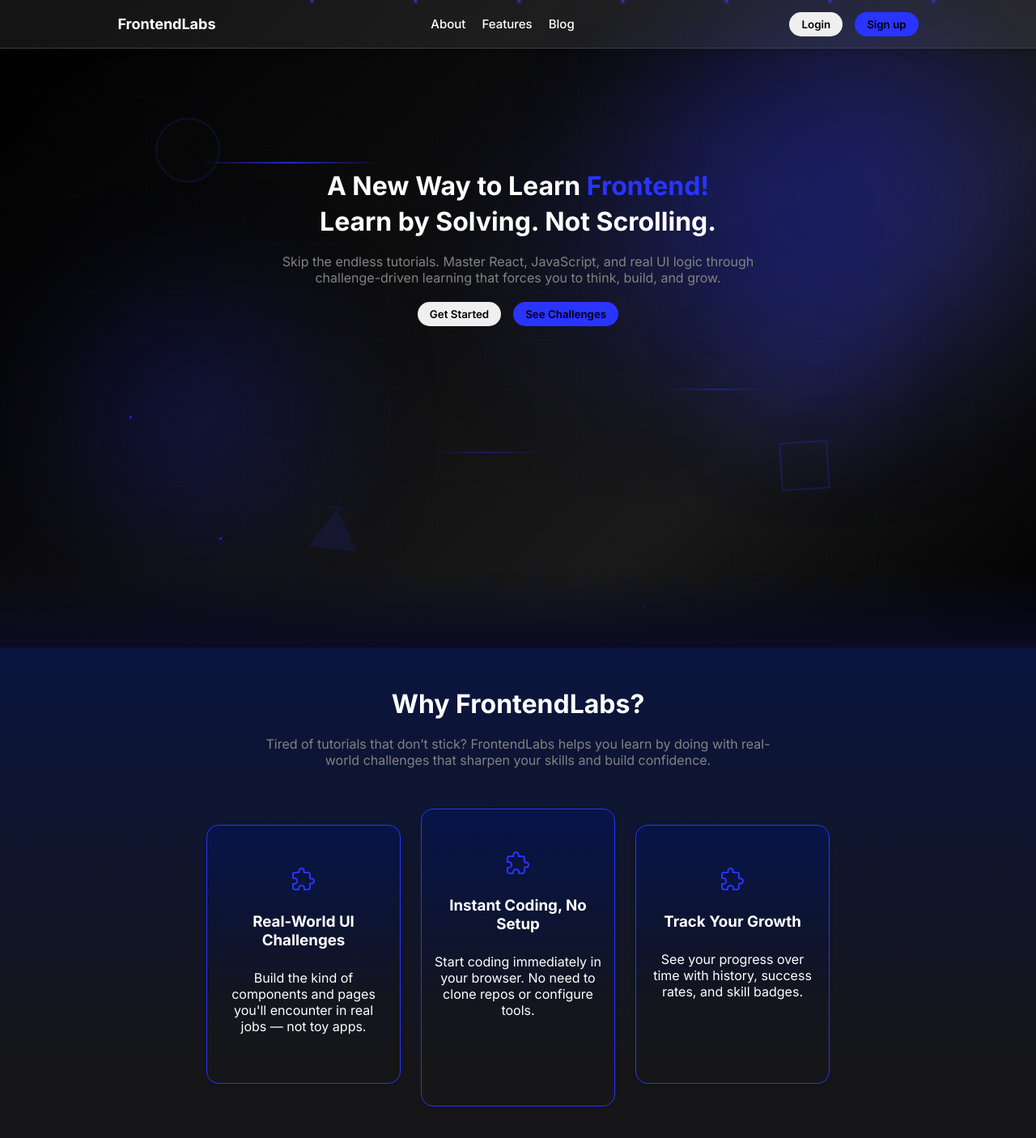
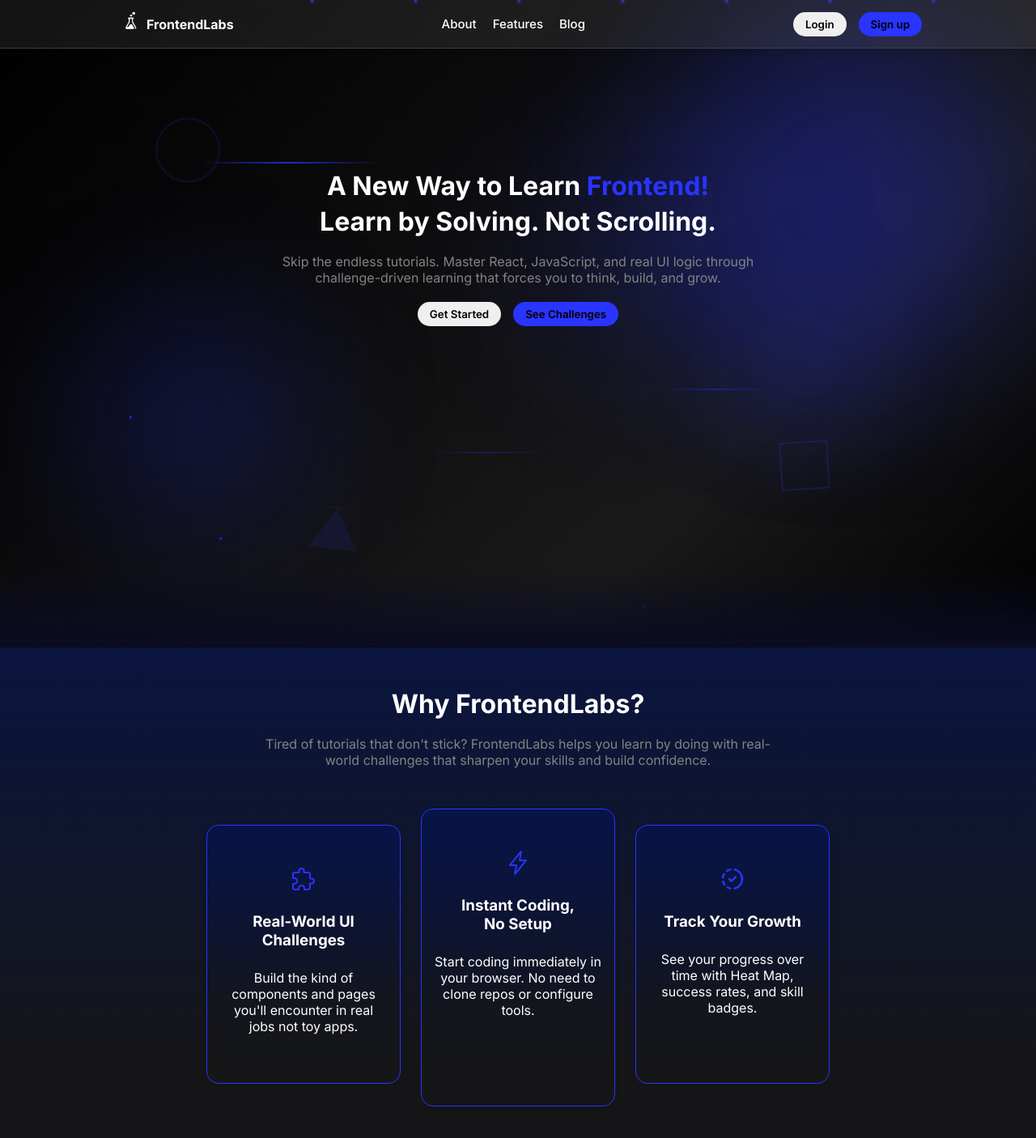
Before and after one commit to Sushant1805/FrontendLabs, a React (Vite) app in the folder Frontend/: page / in a window 1280 px wide. Shown: the top 1406 px of the page at 81% size. Built offline with nearby package versions, Linux system fonts and the light colour scheme.

Commit message:
Features Page Improvements, Animations Added

```diff
--- a/Frontend/index.html
+++ b/Frontend/index.html
@@ -2,9 +2,9 @@
 <html lang="en">
   <head>
     <meta charset="UTF-8" />
-    <link rel="icon" type="image/svg+xml" href="/vite.svg" />
+    <link rel="icon" type="image/svg+xml" href="./src/assets/FrontendLabs.png" />
     <meta name="viewport" content="width=device-width, initial-scale=1.0" />
-    <title>frontendlabs - A Professional Training Ground for Frontend Developers
+    <title>FrontendLabs - A Professional Training Ground for Frontend Developers
 </title>
   </head>
   <body>
--- a/Frontend/package.json
+++ b/Frontend/package.json
@@ -14,6 +14,7 @@
     "@fontsource/poppins": "^5.2.6",
     "@hugeicons/react": "^1.0.5",
     "@studio-freight/lenis": "^1.0.42",
+    "aos": "^2.3.4",
     "react": "^19.1.0",
     "react-dom": "^19.1.0",
     "react-icons": "^5.5.0",
--- a/Frontend/src/App.jsx
+++ b/Frontend/src/App.jsx
@@ -2,12 +2,26 @@ import React, {useEffect} from 'react'
 import LandingPage from './Pages/LandingPage'
 import Features from './Pages/Features'
 import Lenis from '@studio-freight/lenis';
+import AOS from 'aos';
+import 'aos/dist/aos.css';
 
 
 
 
 const App = () => {
   useEffect(() => {
+    // Initialize AOS
+    AOS.init({
+      duration: 1000,
+      once: true,
+      easing: 'ease-in-out',
+      disable: false,
+      startEvent: 'DOMContentLoaded',
+      initClassName: 'aos-init',
+      animatedClassName: 'aos-animate',
+    });
+
+    // Initialize Lenis smooth scrolling
     const lenis = new Lenis({
       duration: 1.2,
       easing: (t) => Math.min(1, 1.001 - Math.pow(2, -10 * t)),
@@ -20,6 +34,11 @@ const App = () => {
     }
 
     requestAnimationFrame(raf);
+
+    // Cleanup
+    return () => {
+      lenis.destroy();
+    };
   }, []);
 
   return (
--- a/Frontend/src/Components/HeroSection.jsx
+++ b/Frontend/src/Components/HeroSection.jsx
@@ -3,7 +3,7 @@ import React from 'react'
 const HeroSection = () => {
   return (
     <>
-        <div className='hero-section'>
+        <div className='hero-section hero-section-animated'>
             <h1 className='hero-heading'><span>A New Way to Learn <span className='hero-frontend-text'>Frontend!</span></span> <span>Learn by Solving. Not Scrolling.</span></h1>
 
             <p className='hero-paragraph'>Skip the endless tutorials. Master React, JavaScript, and real UI logic through challenge-driven learning that forces you to think, build, and grow.</p>
--- a/Frontend/src/Components/Navbar.jsx
+++ b/Frontend/src/Components/Navbar.jsx
@@ -4,7 +4,10 @@ const Navbar = ()=>{
     return(
         <>
             <div className="navbar glass-effect">
+                <div className="logo">
+                    <img className="FrontendLabs-logo" src="./src/assets/FrontendLabs.png" alt="FrontendLabs Logo" />
                 <p className="logo"><strong>FrontendLabs</strong></p>
+                </div>
                 <ul className="navbar-menu">
                     <li>About</li>
                     <li>Features</li>
--- a/Frontend/src/Data/FeaturesData.js
+++ b/Frontend/src/Data/FeaturesData.js
@@ -1,18 +1,22 @@
+import { IoExtensionPuzzleOutline } from "react-icons/io5";
+import { IoFlashOutline } from "react-icons/io5";
+import { TbProgressCheck } from "react-icons/tb";
 const features = [
   {
-    icon: "🧩",
+    icon: IoExtensionPuzzleOutline,
     title: "Real-World UI Challenges",
-    desc: "Build the kind of components and pages you'll encounter in real jobs — not toy apps.",
+    desc: "Build the kind of components and pages you'll encounter in real jobs not toy apps.",
   },
   {
-    icon: "⚡",
-    title: "Instant Coding, No Setup",
+    icon: IoFlashOutline,
+    title: "Instant Coding,",
+    title1: "No Setup",
     desc: "Start coding immediately in your browser. No need to clone repos or configure tools.",
   },
   {
-    icon: "📈",
+    icon: TbProgressCheck,
     title: "Track Your Growth",
-    desc: "See your progress over time with history, success rates, and skill badges.",
+    desc: "See your progress over time with Heat Map, success rates, and skill badges.",
   },
 ];
 
--- a/Frontend/src/Pages/Features.jsx
+++ b/Frontend/src/Pages/Features.jsx
@@ -7,16 +7,20 @@ const Features = () => {
         <>
             <div className='feature-page'>
 
-                <h1 className='feature-heading'>Why FrontendLabs?</h1>
-                <p className='feature-subheading'>Tired of tutorials that don’t stick? FrontendLabs helps you learn by doing with real-world challenges that sharpen your skills and build confidence.</p>
+                <h1 className='feature-heading' data-aos="fade-up" data-aos-duration="1000">Why FrontendLabs?</h1>
+                <p className='feature-subheading' data-aos="fade-up" data-aos-duration="1000">Tired of tutorials that don't stick? FrontendLabs helps you learn by doing with real-world challenges that sharpen your skills and build confidence.</p>
 
-                <div className="feature-card-container">
+                <div className="feature-card-container" data-aos="fade-up" data-aos-duration="1500">
                     {
                         FeaturesData.map((item, index) => {
                             return (
-                                <div key={index} className={`card glass-effect card-${index}`}>
-                                    <IoExtensionPuzzleOutline className='icon' />
-                                    <h3>{item.title}</h3>
+                                <div
+                                    key={index}
+                                    className={`card glass-effect card-${index}`}
+                                >
+                                    <item.icon className='icon' />
+                                    <h3>{item.title} <br/> {item.title1 ? item.title1 : ''}</h3>
+
                                     <p>{item.desc}</p>
                                 </div>
                             )
--- a/Frontend/src/index.css
+++ b/Frontend/src/index.css
@@ -1,35 +1,49 @@
-*{
+* {
   padding: 0;
   margin: 0;
   font-family: 'Inter', sans-serif;
   box-sizing: border-box;
 }
-:root{
+
+:root {
   --primary-color: #2934FF;
-  --light-blue:#8AA5FF;
+  --light-blue: #8AA5FF;
   --secondary-color: #031457;
-  --dark-blue:#121426;
-  --yellow-color:#FFD63A;
+  --dark-blue: #121426;
+  --yellow-color: rgb(255, 214, 58);
 
 }
-body{
+
+.logo {
+  display: flex;
+  justify-content: center;
+  align-items: center;
+
+}
+
+.FrontendLabs-logo {
+  height: 40px;
+  width: 40px;
+  margin-top: -7px;
+}
+
+body {
   background-color: #161618;
-  color : white;
+  color: white;
 }
-.logo{
-  font-size: large;
-}
-.navbar{
+
+.navbar {
   position: fixed;
   height: 60px;
   display: flex;
-  gap :15px;
+  gap: 15px;
   justify-content: space-around;
   align-items: center;
   background-color: #151516;
   border-bottom: 1px solid rgb(62, 62, 62);
 }
-.navbar-menu{
+
+.navbar-menu {
   font-weight: 500;
   font-size: 15px;
   list-style-type: none;
@@ -37,12 +51,12 @@ body{
   gap: 20px;
 }
 
-.navbar-buttons{
+.navbar-buttons {
   display: flex;
-  gap:15px;
+  gap: 15px;
 }
 
-.button{
+.button {
   height: 30px;
   width: fit-content;
   padding: 0 15px 0 15px;
@@ -51,7 +65,7 @@ body{
   font-weight: 600;
 }
 
-.button-purple{
+.button-purple {
   background-color: var(--primary-color);
 }
 
@@ -73,13 +87,14 @@ body{
   overflow: hidden;
   margin-top: -2px;
 }
+
 .section-divider svg {
   display: block;
   width: 100%;
   height: 100px;
 }
 
-.hero-section{
+.hero-section {
   margin-top: 150px;
   display: flex;
   flex-direction: column;
@@ -89,10 +104,12 @@ body{
   font-family: 'Poppins';
 
 }
-.hero-frontend-text{
+
+.hero-frontend-text {
   color: var(--primary-color);
 }
-.hero-heading{
+
+.hero-heading {
   display: flex;
   flex-direction: column;
   gap: 5px;
@@ -100,38 +117,41 @@ body{
   text-align: center;
   font-weight: 700;
 }
-.hero-paragraph{
+
+.hero-paragraph {
   font-weight: 200;
   color: rgb(131, 131, 131);
   width: 50%;
   text-align: center;
 }
 
-.hero-buttons{
+.hero-buttons {
   display: flex;
-  gap:15px;
+  gap: 15px;
 }
 
 
 
 .glass-effect {
   position: relative;
-  background: rgba(255, 255, 255, 0.08); /* Semi-transparent white background */
-  backdrop-filter: blur(1px); /* Apply the blur effect */
+  background: rgba(255, 255, 255, 0.08);
+  /* Semi-transparent white background */
+  backdrop-filter: blur(1px);
+  /* Apply the blur effect */
   padding: 20px;
-  box-shadow: 0 4px 6px rgba(0, 0, 0, 0.1); /* Optional: subtle shadow */
+  box-shadow: 0 4px 6px rgba(0, 0, 0, 0.1);
+  /* Optional: subtle shadow */
 
 }
 
-*::-webkit-scrollbar{
+*::-webkit-scrollbar {
   display: none;
 }
 
-.feature-page{
+.feature-page {
   height: 100vh;
-background: #031457;
-background: linear-gradient(180deg, rgba(3, 20, 87, 0.62) 0%, rgba(0, 0, 0, 0) 66%);
-
+  background: #031457;
+  background: linear-gradient(180deg, rgba(3, 20, 87, 0.62) 0%, rgba(0, 0, 0, 0) 66%);
   display: flex;
   flex-direction: column;
   justify-content: start;
@@ -139,7 +159,8 @@ background: linear-gradient(180deg, rgba(3, 20, 87, 0.62) 0%, rgba(0, 0, 0, 0) 6
   gap: 20px;
   font-family: 'Poppins';
 }
-.feature-heading{
+
+.feature-heading {
   margin-top: 50px;
   display: flex;
   flex-direction: column;
@@ -149,13 +170,14 @@ background: linear-gradient(180deg, rgba(3, 20, 87, 0.62) 0%, rgba(0, 0, 0, 0) 6
   font-weight: 700;
 }
 
-.feature-subheading{
+.feature-subheading {
   font-weight: 200;
   color: rgb(131, 131, 131);
   width: 50%;
   text-align: center;
 }
-.feature-card-container{
+
+.feature-card-container {
   display: flex;
   width: 100vw;
   gap: 25px;
@@ -163,9 +185,9 @@ background: linear-gradient(180deg, rgba(3, 20, 87, 0.62) 0%, rgba(0, 0, 0, 0) 6
   margin-top: 50px;
 }
 
-.card{
-background: #031457;
-background: linear-gradient(180deg, rgba(3, 20, 87, 0.62) 0%, rgba(0, 0, 0, 0) 66%);
+.card {
+  background: #031457;
+  background: linear-gradient(180deg, rgba(3, 20, 87, 0.62) 0%, rgba(0, 0, 0, 0) 66%);
   justify-content: start;
   align-items: center;
   width: 15em;
@@ -175,24 +197,47 @@ background: linear-gradient(180deg, rgba(3, 20, 87, 0.62) 0%, rgba(0, 0, 0, 0) 6
   text-align: center;
   display: flex;
   flex-direction: column;
-  gap:25px;
-  border: solid 0.2px  var(--primary-color);
-  perspective: 1000px; /* needed for 3D effect */
-  transition: transform 0.5s ease;
+  gap: 25px;
+  border: solid 0.2px var(--primary-color);
+  perspective: 1000px;
+  transition: all 0.3s ease-in-out;
   transform-style: preserve-3d;
-  will-change: transform;
+  will-change: transform, border-color;
+  cursor: pointer;
 }
 
-.card-1{
+.card-1 {
   margin-top: -20px;
   height: 23em;
 }
 
-.card:hover{
-    border: solid 1px var(--yellow-color);
-     transform: rotateY(10deg) rotateX(5deg);
+.card:hover {
+  border: solid 1px var(--yellow-color);
+  transform: rotateY(10deg) rotateX(10deg);
+  box-shadow: 0 5px 10px rgba(255, 214, 58, 0.3);
+  animation: all 10s ease-in-out;
 }
-.icon{
+
+.icon {
   font-size: 2em;
-  color:var(--primary-color);
+  color: var(--primary-color);
 }
+
+/* Smooth Blur Animation */
+@keyframes blurFadeIn {
+  0% {
+    opacity: 0;
+    filter: blur(5px);
+    transform: translateY(20px);
+  }
+
+  100% {
+    opacity: 1;
+    filter: blur(0);
+    transform: translateY(0);
+  }
+}
+
+.hero-section-animated {
+  animation: blurFadeIn 1.5s ease-out forwards;
+}
```
Also changed, not shown: Frontend/src/assets/FrontendLabs.png (added), 1 other file (tests, documents, lock files or other folders).
